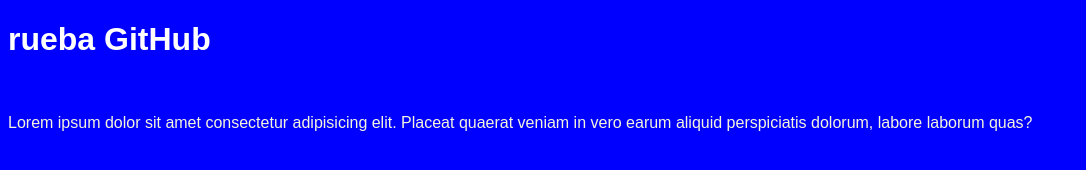
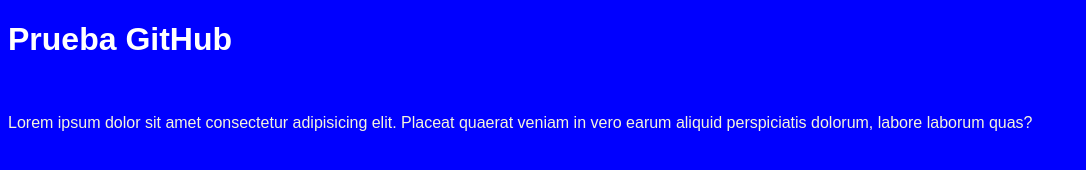
Before and after one commit to A-Toscan/Prueba-Git-Hub, a plain HTML site: page index.html in a window 1280 px wide. Shown: the whole page, without its empty margins (0-1086 px from the left). Drawn offline with Linux system fonts and the light colour scheme.

Commit message:
corrected error

```diff
--- a/index.html
+++ b/index.html
@@ -8,7 +8,7 @@
     <link rel="stylesheet" href="css/style.css" target="text/css" />
   </head>
   <body>
-    <h1>rueba GitHub</h1>
+    <h1>Prueba GitHub</h1>
     <br />
     <p>
       Lorem ipsum dolor sit amet consectetur adipisicing elit. Placeat quaerat
```
Also changed, not shown: 1 other file.
